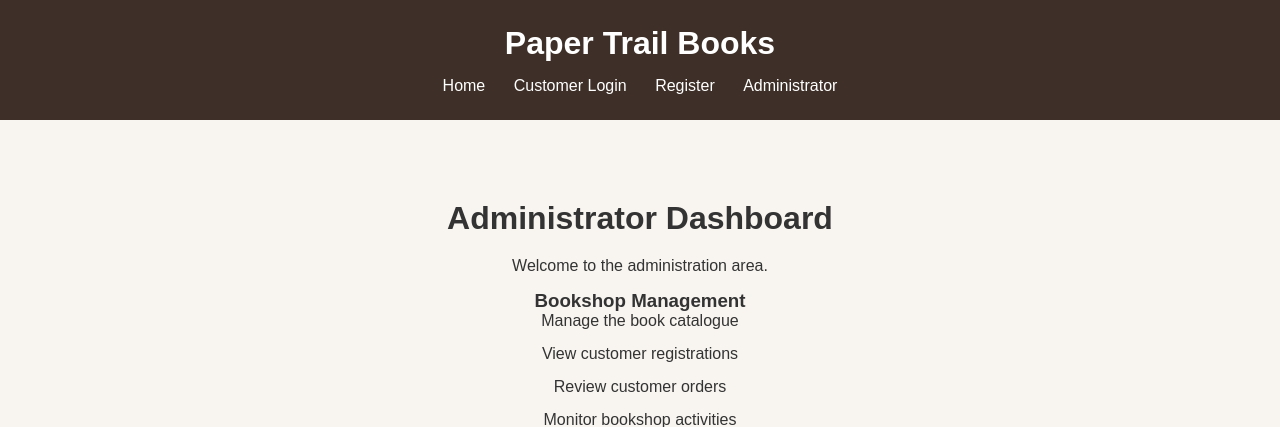
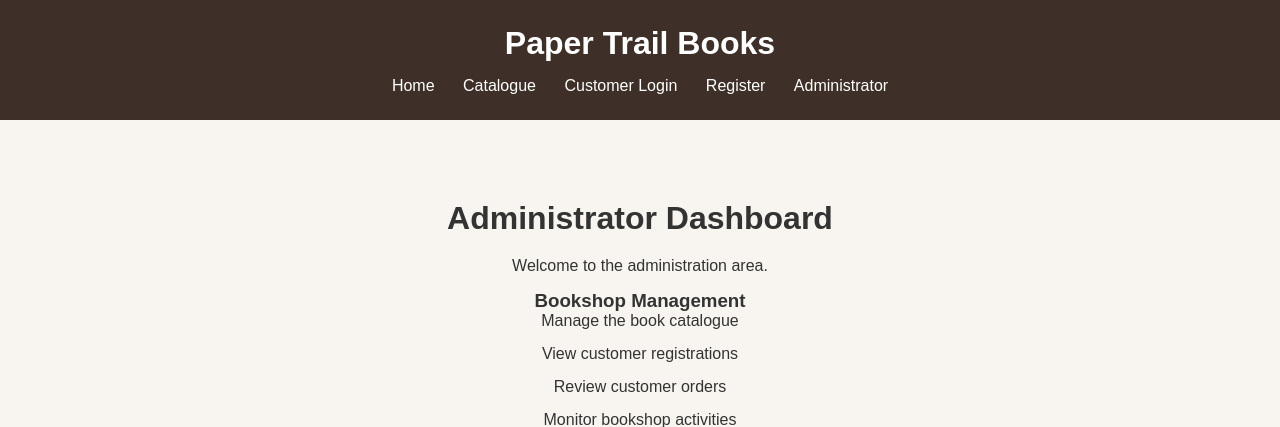
Before and after one commit to tinaatenorio-prog/PaperTrailBooks, a PHP site: page /admin.php in a window 1280 px wide. Shown: the top 427 px of the page. Run offline with PHP 8.4, Linux system fonts and the light colour scheme.

Commit message:
Add catalogue navigation to demonstration pages

```diff
--- a/admin.php
+++ b/admin.php
@@ -12,6 +12,7 @@
     <h1>Paper Trail Books</h1>
     <nav>
         <a href="index.php">Home</a>
+        <a href="catalogue.php">Catalogue</a>
         <a href="login.php">Customer Login</a>
         <a href="register.php">Register</a>
         <a href="admin.php">Administrator</a>
--- a/login.php
+++ b/login.php
@@ -13,6 +13,7 @@
     <h1>Paper Trail Books</h1>
     <nav>
         <a href="index.php">Home</a>
+        <a href="catalogue.php">Catalogue</a>
         <a href="login.php">Login</a>
         <a href="register.php">Register</a>
     </nav>
--- a/register.php
+++ b/register.php
@@ -12,6 +12,7 @@
     <h1>Paper Trail Books</h1>
     <nav>
         <a href="index.php">Home</a>
+        <a href="catalogue.php">Catalogue</a>
         <a href="login.php">Login</a>
         <a href="register.php">Register</a>
     </nav>
```
